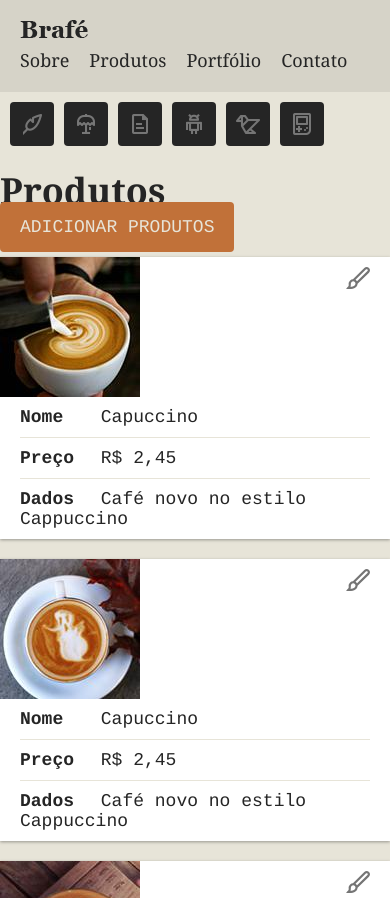
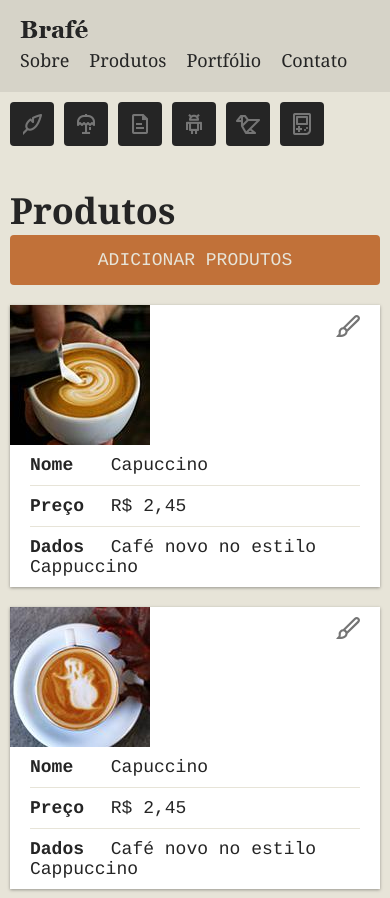
Before and after one commit to samuelvicentini/origamid, a plain HTML site: page brafe/brafe-3-flexbox/index.html in a window 390 px wide. Shown: the top 898 px of the page. Drawn offline with Linux system fonts and the light colour scheme.

Commit message:
adicionando responsividade aos produtos

```diff
--- a/brafe/brafe-3-flexbox/css/style.css
+++ b/brafe/brafe-3-flexbox/css/style.css
@@ -166,10 +166,19 @@ a {
 
 /* Produtos */
 
-.produtos {}
+.produtos {
+  flex: 1;
+  padding: 20px 10px
+}
+
+.produtos header {
+  display: flex;
+}
 
 .produtos h1 {
   font-size: 2.25em;
+  flex: 1;
+  margin-right: 20px;
 }
 
 .adicionar-produtos {
@@ -189,6 +198,7 @@ a {
   box-shadow: 0 1px 3px 0 rgba(0, 0, 0, .35);
   margin-top: 20px;
   position: relative;
+  display: flex;
 }
 
 
@@ -205,6 +215,10 @@ a {
 
 .produtos-item a:hover {
   background: url('../img/edit-hover.svg') no-repeat;
+}
+
+.produtos-item img {
+  align-self: flex-start
 }
 
 .produtos-item ul {
@@ -230,7 +244,15 @@ a {
 
 @media (min-width: 740px) and (max-width: 980px) {}
 
-@media (max-width: 739px) {}
+@media (max-width: 739px) {
+  .produtos header {
+    flex-direction: column
+  }
+
+  .produtos-item {
+    flex-direction: column;
+  }
+}
 
 /*Footer*/
 
```
